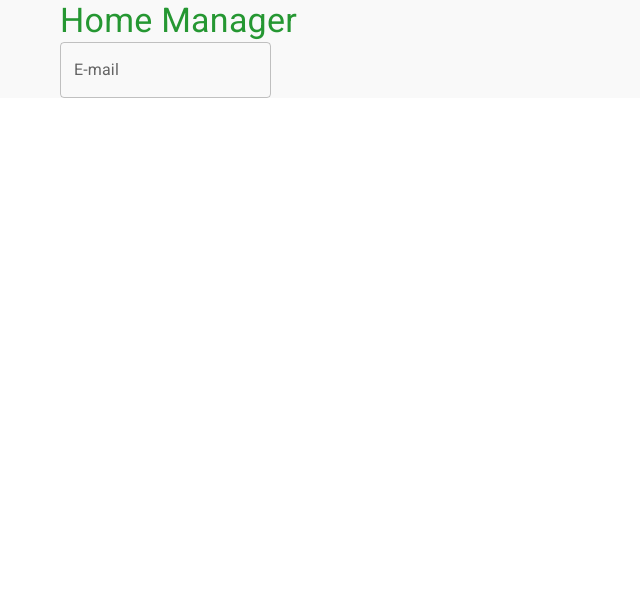
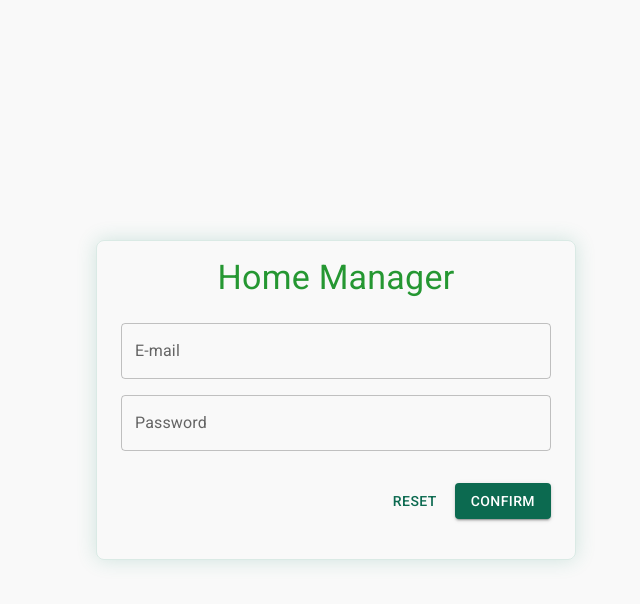
Before and after one commit to Przestrzel/HomeManagerFrontend, a React (Create React App) app: page /login in a window 1280 px wide. Shown: the top 604 px of the page, without its empty margins (304-944 px from the left). Built offline with nearby package versions, Linux system fonts and the light colour scheme.

Commit message:
Base for login form

```diff
--- a/src/auth/login/Login.module.scss
+++ b/src/auth/login/Login.module.scss
@@ -1,4 +1,40 @@
+@import 'styles/variables.scss';
 
-.page {
+.container {
+  height: 100%;
+  display: flex !important;
+  flex-direction: column;
+  align-items: center;
+  justify-content: center;
 
+  .login {
+    border-radius: 8px;
+    border: $border;
+    box-shadow: $box-shadow;
+    width: 480px;
+    height: 320px;
+    form {
+      display: flex;
+      flex-direction: column;
+      align-items: center;
+      width: 100%;
+      height: 100%;
+    }
+    h4 {
+      margin-top: 16px;
+      margin-bottom: 24px;
+      text-align: center;
+    }
+    .input {
+      margin-bottom: 16px;
+      width: 100%;
+    }
+  }
+  .buttons {
+    display: flex;
+    align-items: center;
+    justify-content: flex-end;
+    gap: 8px;
+    padding: 16px 0;
+  }
 }
--- a/src/auth/login/Login.tsx
+++ b/src/auth/login/Login.tsx
@@ -1,17 +1,53 @@
-import React from 'react';
+import React, { useCallback } from 'react';
 import { Container, Typography } from '@mui/material';
 import { useForm } from 'react-hook-form';
 import ControlledInput from 'components/controlledInput/ControlledInput';
+import styles from './Login.module.scss';
+import Button from '../../components/button/Button';
+
+interface TLoginInputs {
+  email: string;
+  password: string;
+}
 
 const Login = () => {
-  const { control } = useForm();
+  const { control, handleSubmit, reset } = useForm<TLoginInputs>({
+    defaultValues: {
+      email: '',
+      password: ''
+    }
+  });
+
+  const onSubmit = useCallback((data) => {
+    console.log(data);
+  }, []);
 
   return (
-    <Container maxWidth='sm'>
-      <Typography color='#259732' variant='h4'>
-        Home Manager
-      </Typography>
-      <ControlledInput label='E-mail' name='email' control={ control } />
+    <Container className={ styles.container } maxWidth='sm'>
+      <Container className={ styles.login }>
+        <form onSubmit={ handleSubmit(onSubmit) }>
+          <Typography color='#259732' variant='h4'>
+            Home Manager
+          </Typography>
+          <ControlledInput
+            label='E-mail'
+            name='email'
+            className={ styles.input }
+            control={ control }
+          />
+          <ControlledInput
+            label='Password'
+            name='password'
+            type='password'
+            className={ styles.input }
+            control={ control }
+          />
+          <Container className={ styles.buttons }>
+            <Button onClick={ () => reset() }>Reset</Button>
+            <Button variant='contained' type='submit'>Confirm</Button>
+          </Container>
+        </form>
+      </Container>
     </Container>
   );
 };
--- /dev/null
+++ b/src/components/button/Button.tsx
@@ -0,0 +1,12 @@
+import React from 'react';
+import Button, { ButtonProps } from '@mui/material/Button';
+
+const CustomButton = ({ ...props }: ButtonProps) => {
+  return (
+    <Button
+      { ...props }
+    />
+  );
+};
+
+export default CustomButton;
--- a/src/components/controlledInput/ControlledInput.tsx
+++ b/src/components/controlledInput/ControlledInput.tsx
@@ -1,13 +1,10 @@
 import React from 'react';
 import { type TextFieldProps, TextField } from '@mui/material';
-import { type Control, Controller } from 'react-hook-form';
+import { type Control, Controller, FieldValues, UseControllerProps } from 'react-hook-form';
 
-type Props = {
-  control: Control;
-  name: string;
-} & TextFieldProps;
+type Props<T extends FieldValues> = UseControllerProps<T> & TextFieldProps;
 
-const ControlledInput = ({ control, name, ...props }: Props) => {
+const ControlledInput = <T extends FieldValues>({ control, name, ...props }: Props<T>) => {
   return (
     <Controller
       control={ control }
--- a/src/components/layout/Layout.module.scss
+++ b/src/components/layout/Layout.module.scss
@@ -1,7 +1,7 @@
 @import 'styles/_variables.scss';
 
 .layout {
-  width: 100%;
-  height: 100%;
+  width: 100vw;
+  height: 100vh;
   background-color: $background;
 }
--- a/src/styles/_variables.scss
+++ b/src/styles/_variables.scss
@@ -22,3 +22,6 @@ $info-dark: #039be5;
 $success-light: #81c784;
 $success-main: #66bb6a;
 $success-dark: #388e3c;
+
+$border: 1px solid rgba($color-primary-1, 0.15);
+$box-shadow: 0 0 20px 0 rgba($color-primary-1, 0.2);
```
